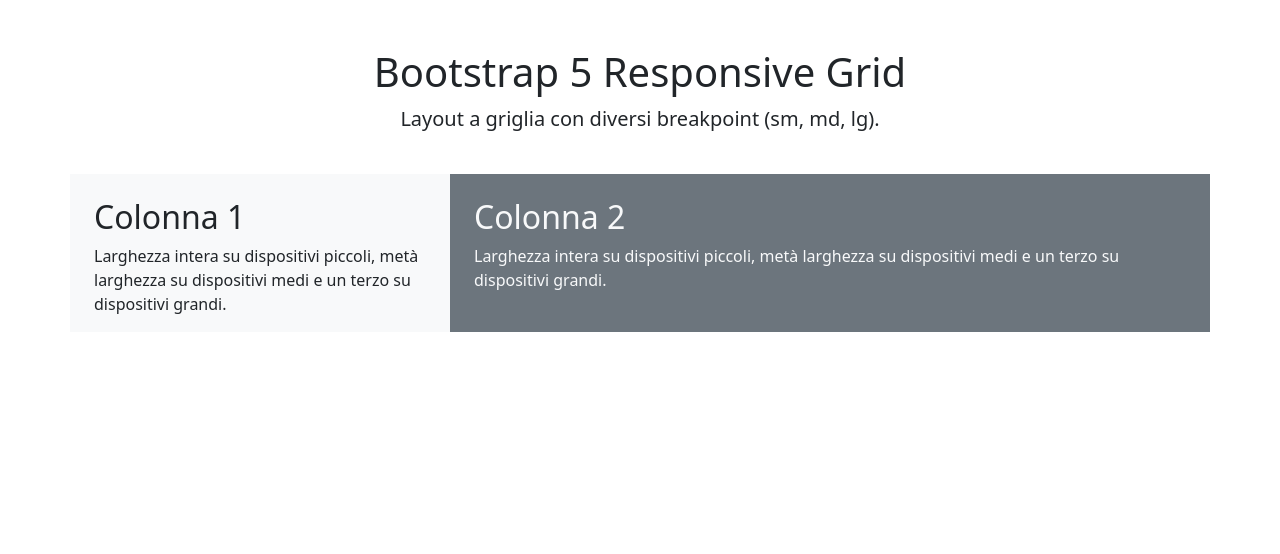
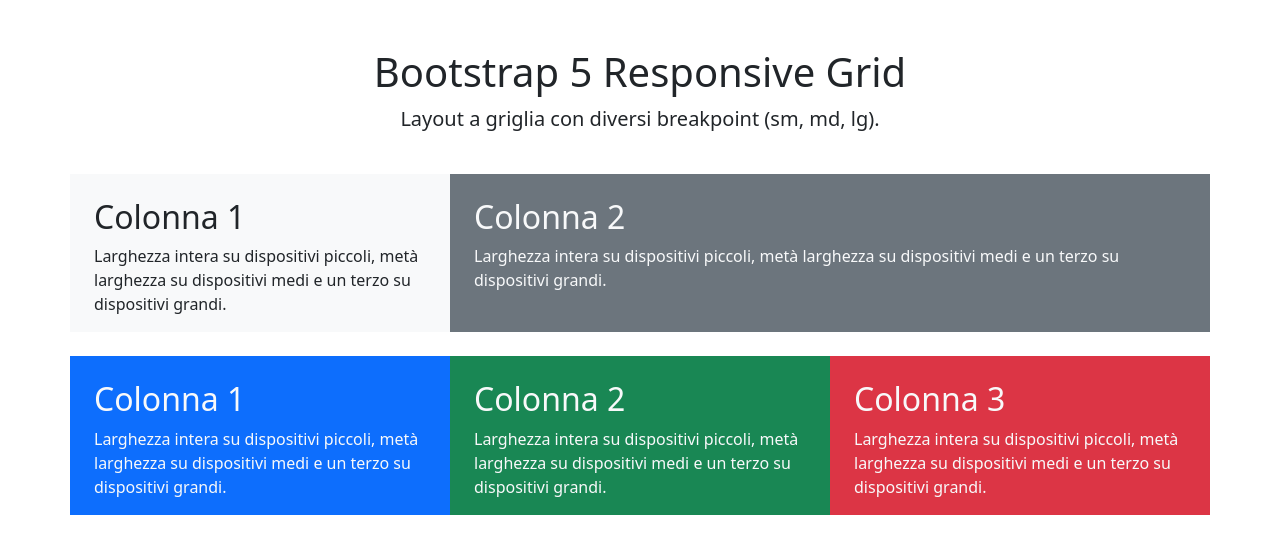
Before and after one commit to mattiadelmonaco/htmlcss-bootstrap-layout, a plain HTML site: page index.html in a window 1280 px wide. Drawn offline with nearby package versions, Linux system fonts and the light colour scheme.

Commit message:
feat: add second section

```diff
--- a/index.html
+++ b/index.html
@@ -17,6 +17,7 @@
     <!-- /HEADER -->
      <!-- MAIN -->
      <main class="container">
+        <!-- FIRST SECTION -->
         <section>
         <div class="row mb-4">
             <div class="col-md-6 col-lg-4 pt-4 px-4 bg-light">
@@ -29,7 +30,31 @@
             </div>
         </div>
     </section>
+        <!-- /FIRST SECTION -->
+        <!-- SECOND SECTION -->
+         <section>
+            <div class="row mb-4">
+                <div class="col-6 col-md-4 bg-primary text-light pt-4 px-4">
+                    <h2>Colonna 1</h2>
+                <p>Larghezza intera su dispositivi piccoli, metà larghezza su dispositivi medi e un terzo su dispositivi grandi.</p>
+                </div>
+                <div class="col-6 col-md-4 bg-success text-light pt-4 px-4">
+                    <h2>Colonna 2</h2>
+                <p>Larghezza intera su dispositivi piccoli, metà larghezza su dispositivi medi e un terzo su dispositivi grandi.</p>
+                </div>
+                <div class="col col-md-4 bg-danger text-light pt-4 px-4">
+                    <h2>Colonna 3</h2>
+                <p>Larghezza intera su dispositivi piccoli, metà larghezza su dispositivi medi e un terzo su dispositivi grandi.</p>
+                </div>
+            </div>
 
+         </section>
+        <!-- /SECOND SECTION -->
+         <!-- THIRD SECTION -->
+          <section>
+
+          </section>
+          <!-- /THIRD SECTION -->
      </main>
      <!-- /MAIN -->
 
```
